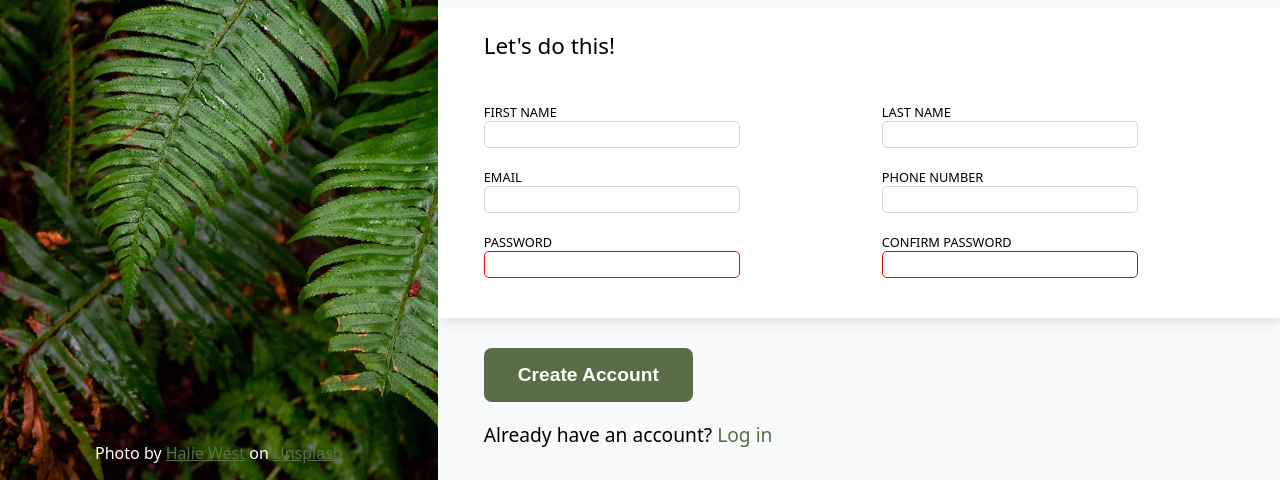
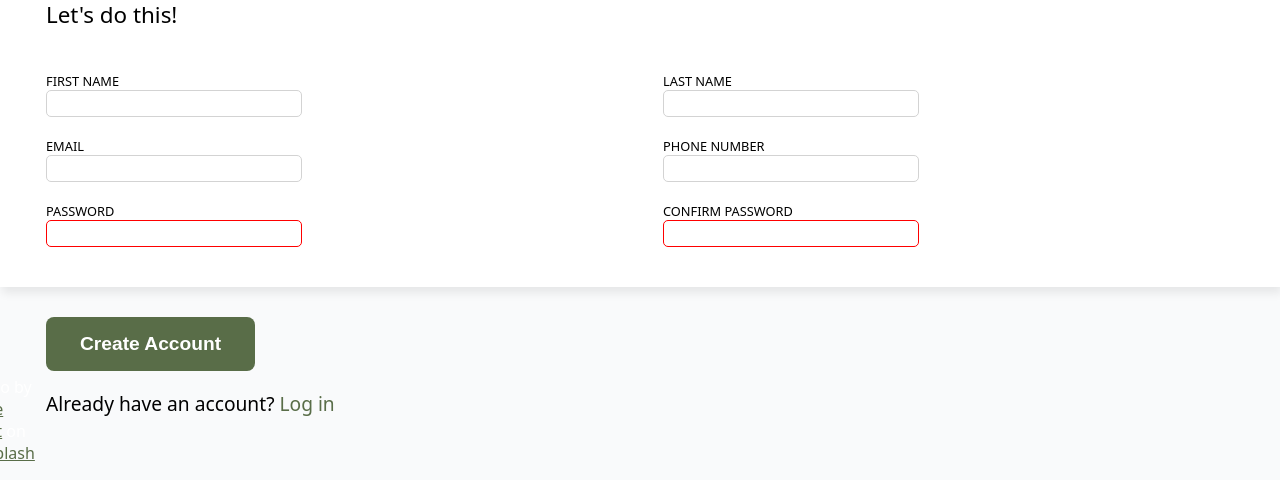
Before and after one commit to SanctusFides/TOP-signup, a plain HTML site: page index.html in a window 1280 px wide. Shown: the part 320-800 px from the top of the page. Drawn offline with Linux system fonts and the light colour scheme.

Commit message:
Testing styling changes on live site

```diff
--- a/style.css
+++ b/style.css
@@ -26,7 +26,7 @@ body {
     align-items: center;
     background-image: url("plant.avif");
     background-size: cover;
-    width: 66vw;
+    max-width: 66vw;
     height: 100vh;
     color: white;
 }
```
